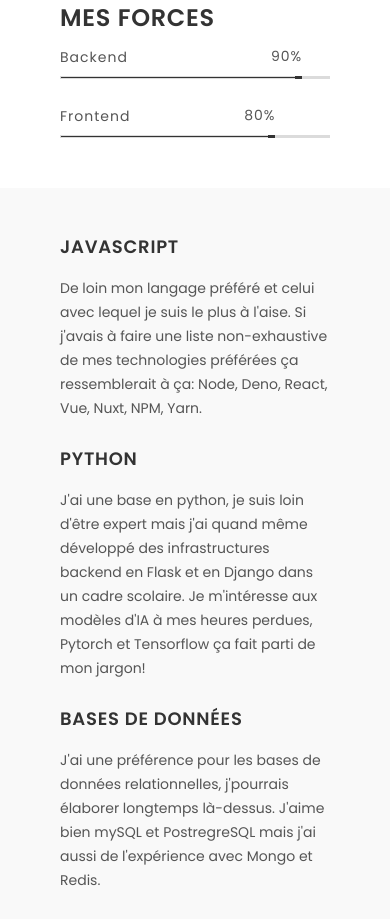
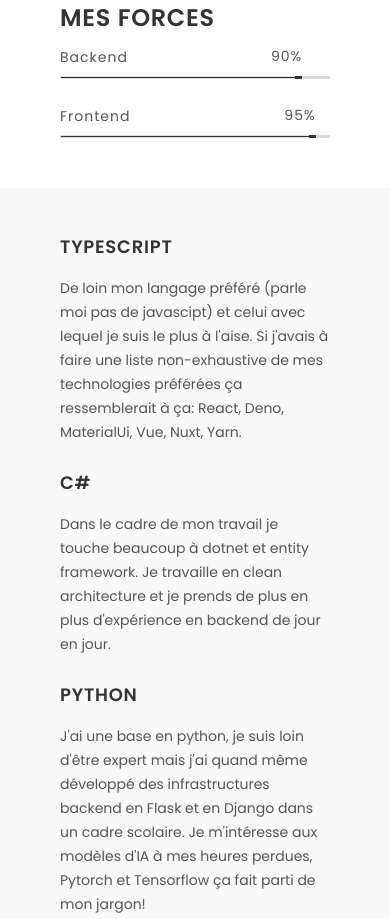
Before and after one commit to zwgagne/zwgagne.github.io, a plain HTML site: page index.html in a window 390 px wide. Shown: the part 1860-2779 px from the top of the page. Drawn offline with nearby package versions, Linux system fonts and the light colour scheme; files that its build step writes are made by us from their sources.

Commit message:
updated infos

```diff
--- a/index.html
+++ b/index.html
@@ -138,7 +138,7 @@
                             <div class="about-content col-xl-6 col-12 mb-30">
                                 <h3 class="block-title">À PROPOS DE MOI</h3>
                                 <p>Salut, moi c'est Zacharie-William Gagné (zac pour les intimes). J'ai 22 ans, je suis originaire de Rimouski et je suis passionné par l'informatique (entre autres).</p>
-                                <p>À vrai dire, j'ai développé une passion pour beaucoup de choses: La bière de microbrasserie, le gin de microdistillerie, le café, le bubly... Aussi le développement logiciel, la politique, le metal, le développement web, la philosophie, les cryptomonnaies, la photograhie, l'intelligence artificielle bref, beaucoup de choses. </p>
+                                <p>À vrai dire, j'ai développé une passion pour beaucoup de choses: la bière de microbrasserie, le gin de microdistillerie, le café, le bubly... Aussi le développement logiciel, la politique, le metal, le développement web, la philosophie, les cryptomonnaies, la photograhie, l'intelligence artificielle bref, beaucoup de choses. </p>
                                 <p>Je me considère comme quelqu'un de minimaliste, introverti aux premiers abords (INTJ crew) mais j'suis parlable, j'te l'promet! Si tu souhaites me contacter, tu peux me DM sur Twitter, Linkedin ou m'envoyer un courriel, j'devrais te répondre assez rapidement! Au plaisir! </p>
 
 
@@ -159,7 +159,7 @@
                                     <div class="single-skill">
                                         <span>Frontend</span>
                                         <div class="skill-bar">
-                                            <div class="skill-progress" style="width: 80%;" data-progress="80%"></div>
+                                            <div class="skill-progress" style="width: 95%;" data-progress="95%"></div>
                                         </div>
                                     </div>
 
@@ -185,8 +185,14 @@
 
                                     <!-- Service Item -->
                                     <div class="service-item col-md-6 col-12 mb-40 mb-xs-30">
-                                        <h3>javascript</h3>
-                                        <p>De loin mon langage préféré et celui avec lequel je suis le plus à l'aise. Si j'avais à faire une liste non-exhaustive de mes technologies préférées ça ressemblerait à ça: Node, Deno, React, Vue, Nuxt, NPM, Yarn.</p>
+                                        <h3>typescript</h3>
+                                        <p>De loin mon langage préféré (parle moi pas de javascipt) et celui avec lequel je suis le plus à l'aise. Si j'avais à faire une liste non-exhaustive de mes technologies préférées ça ressemblerait à ça: React, Deno, MaterialUi, Vue, Nuxt, Yarn.</p>
+                                    </div>
+
+                                     <!-- Service Item -->
+                                     <div class="service-item col-md-6 col-12 mb-40 mb-xs-30">
+                                        <h3>c#</h3>
+                                        <p>Dans le cadre de mon travail je touche beaucoup à dotnet et entity framework. Je travaille en clean architecture et je prends de plus en plus d'expérience en backend de jour en jour. </p>
                                     </div>
 
                                     <!-- Service Item -->
@@ -211,12 +217,6 @@
                                     <div class="service-item col-md-6 col-12 mb-40 mb-xs-30">
                                         <h3>php</h3>
                                         <p>Pas mon préféré j'vais être honnête. J'ai tout de même passé de longues heures à feuilleter la documentation de Laravel et de Wordpress, j'ai de très solides bases dans ces deux technos là.</p>
-                                    </div>
-
-                                    <!-- Service Item -->
-                                    <div class="service-item col-md-6 col-12 mb-40 mb-xs-30">
-                                        <h3>c'est tout!?</h3>
-                                        <p>Pour le moment, oui. J'en apprends tous les jours et des nouvelles technos ça ne me fait pas peur. J'aimerais apprendre .NET et C# dans un futur proche. Sinon, j'suis un grand fan d'agilité, de test driven development et de domain driven design. Bon j'avoue j'pousse un peu mais pour vrai la qualité logicielle ça me passionne. </p>
                                     </div>
 
                                 </div>
```
